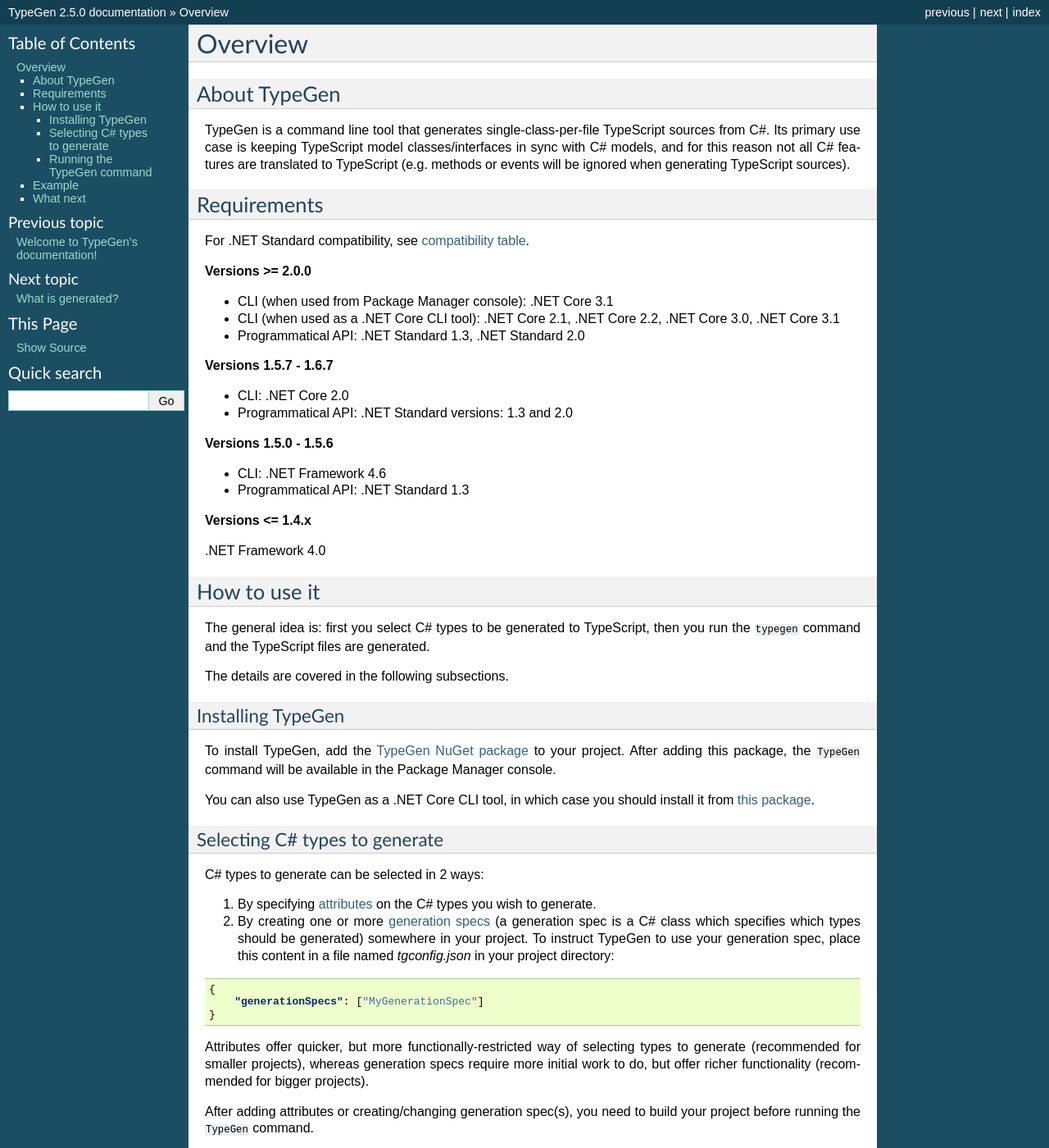
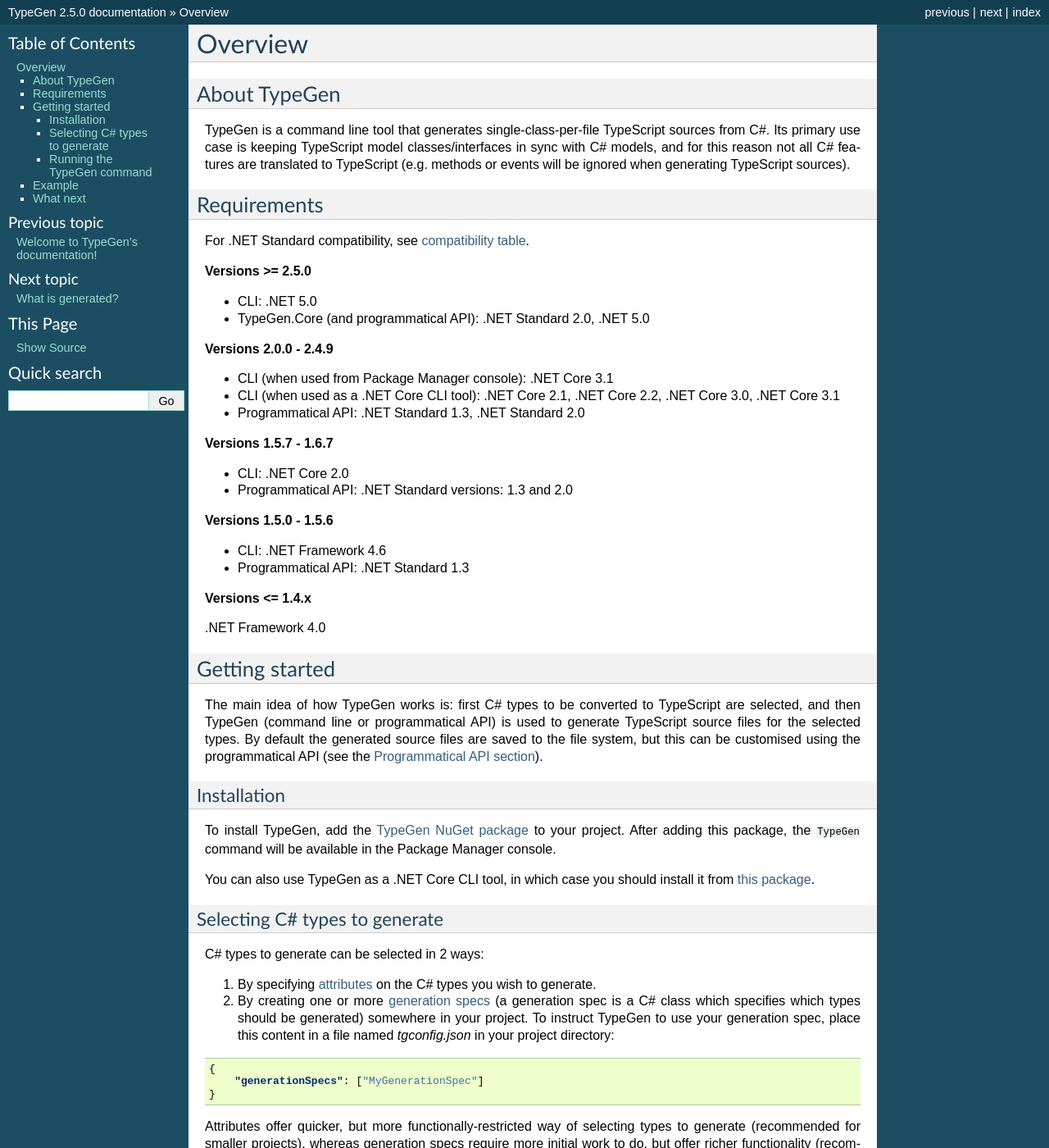
Before and after one commit to jburzynski/TypeGenDocs, a Sphinx documentation site: the page built from source/overview.rst, in a window 1280 px wide and 1400 px high. Shown: the whole window at 82% size. Built offline with Sphinx 7.4.7, drawn with Linux system fonts in a browser that asks for light colours.

Commit message:
added info regarding customisation of handling the generated files using programmatical API

```diff
--- a/source/overview.rst
+++ b/source/overview.rst
@@ -12,7 +12,12 @@
 
 For .NET Standard compatibility, see `compatibility table <https://docs.microsoft.com/en-us/dotnet/articles/standard/library>`_.
 
-**Versions >= 2.0.0**
+**Versions >= 2.5.0**
+
+* CLI: .NET 5.0
+* TypeGen.Core (and programmatical API): .NET Standard 2.0, .NET 5.0
+
+**Versions 2.0.0 - 2.4.9**
 
 * CLI (when used from Package Manager console): .NET Core 3.1
 * CLI (when used as a .NET Core CLI tool): .NET Core 2.1, .NET Core 2.2, .NET Core 3.0, .NET Core 3.1
@@ -32,14 +37,13 @@
 
 .NET Framework 4.0
 
-How to use it
+Getting started
 =============
 
-The general idea is: first you select C# types to be generated to TypeScript, then you run the :code:`typegen` command and the TypeScript files are generated.
+The main idea of how TypeGen works is: first C# types to be converted to TypeScript are selected, and then TypeGen (command line or programmatical API) is used to generate TypeScript source files for the selected types.
+By default the generated source files are saved to the file system, but this can be customised using the programmatical API (see the :doc:`Programmatical API section <programmaticalapi>`).
 
-The details are covered in the following subsections.
-
-Installing TypeGen
+Installation
 ------------------
 
 To install TypeGen, add the `TypeGen NuGet package <https://www.nuget.org/packages/TypeGen>`_ to your project. After adding this package, the :code:`TypeGen` command will be available in the Package Manager console.
```
